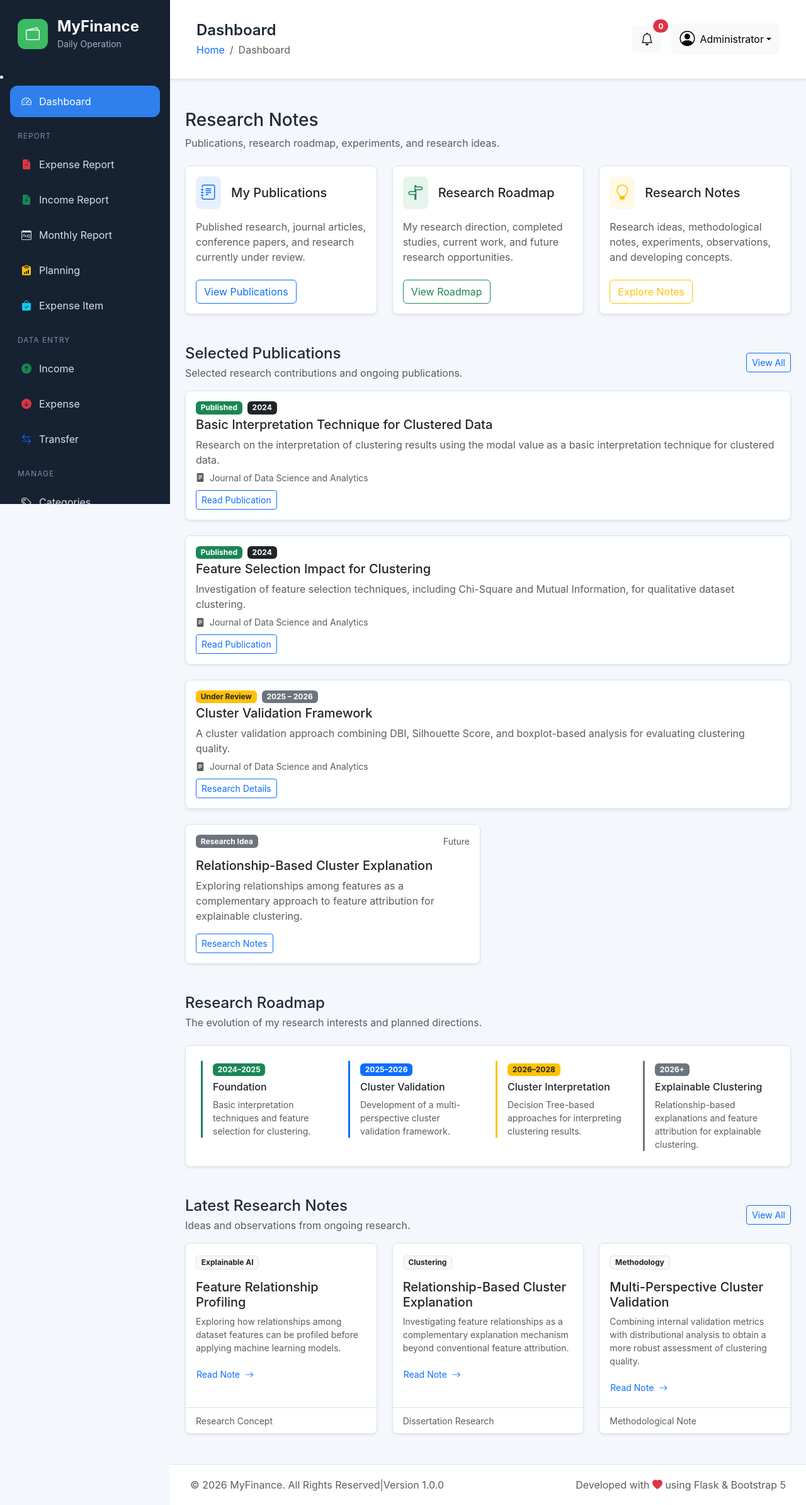
After one commit to rachmadf/portfolio, a Flask app: template templates/research_notes/research_notes_home.html in a window 1280 px wide. The commit adds this page. Shown: the whole page at 63% size. Run offline with Flask 3, Linux system fonts and the light colour scheme; the template is opened without the code that fills it, so the values that code supplies are empty; some libraries are stand-ins or nearby versions; grey boxes are pictures that could not be loaded.

Commit message:
Develop research notes page and publication layout

```diff
--- a/app.py
+++ b/app.py
@@ -6,9 +6,11 @@ app = Flask(__name__)
 
 from routes.portfolio import portfolio
 from routes.ocr import ocr
+from routes.research_notes import research_notes
 
 app.register_blueprint(portfolio)
 app.register_blueprint(ocr)
+app.register_blueprint(research_notes)
 
 
 @app.route("/")
--- a/templates/layouts/base.html
+++ b/templates/layouts/base.html
@@ -22,6 +22,11 @@
         href="https://cdn.jsdelivr.net/npm/bootstrap@5.3.7/dist/css/bootstrap.min.css"
         rel="stylesheet">
 
+    <!-- Bootstrap Icon -->
+    <link
+        rel="stylesheet"
+        href="https://cdn.jsdelivr.net/npm/bootstrap-icons@1.11.3/font/bootstrap-icons.min.css"
+    >
     <!-- Global CSS -->
 
     <link
--- /dev/null
+++ b/templates/research_notes/research_notes_home.html
@@ -0,0 +1,540 @@
+{% extends "layouts/base.html" %}
+
+{% block title %}Research Notes{% endblock %}
+
+{% block content %}
+
+<div class="container-fluid py-4">
+
+    <!-- =========================================
+         PAGE HEADER
+    ========================================== -->
+    <div class="mb-4">
+        <h1 class="h3 mb-2">Research Notes</h1>
+        <p class="text-muted mb-0">
+            Publications, research roadmap, experiments, and research ideas.
+        </p>
+    </div>
+
+
+    <!-- =========================================
+         RESEARCH OVERVIEW
+    ========================================== -->
+    <div class="row g-4 mb-5">
+
+        <!-- Publications -->
+        <div class="col-md-4">
+            <div class="card h-100 border rounded-3 shadow-sm">
+                <div class="card-body">
+
+                    <div class="d-flex align-items-center mb-3">
+                        <div class="bg-primary bg-opacity-10 rounded-3 p-2 me-3">
+                            <i class="bi bi-journal-text text-primary fs-4"></i>
+                        </div>
+
+                        <h2 class="h5 mb-0">My Publications</h2>
+                    </div>
+
+                    <p class="text-muted mb-4">
+                        Published research, journal articles, conference papers,
+                        and research currently under review.
+                    </p>
+
+                    <a href="#"
+                       class="btn btn-outline-primary">
+                        View Publications
+                    </a>
+
+                </div>
+            </div>
+        </div>
+
+
+        <!-- Research Roadmap -->
+        <div class="col-md-4">
+            <div class="card h-100 border rounded-3 shadow-sm">
+                <div class="card-body">
+
+                    <div class="d-flex align-items-center mb-3">
+                        <div class="bg-success bg-opacity-10 rounded-3 p-2 me-3">
+                            <i class="bi bi-signpost-split text-success fs-4"></i>
+                        </div>
+
+                        <h2 class="h5 mb-0">Research Roadmap</h2>
+                    </div>
+
+                    <p class="text-muted mb-4">
+                        My research direction, completed studies, current work,
+                        and future research opportunities.
+                    </p>
+
+                    <a href="#"
+                       class="btn btn-outline-success">
+                        View Roadmap
+                    </a>
+
+                </div>
+            </div>
+        </div>
+
+
+        <!-- Research Notes -->
+        <div class="col-md-4">
+            <div class="card h-100 border rounded-3 shadow-sm">
+                <div class="card-body">
+
+                    <div class="d-flex align-items-center mb-3">
+                        <div class="bg-warning bg-opacity-10 rounded-3 p-2 me-3">
+                            <i class="bi bi-lightbulb text-warning fs-4"></i>
+                        </div>
+
+                        <h2 class="h5 mb-0">Research Notes</h2>
+                    </div>
+
+                    <p class="text-muted mb-4">
+                        Research ideas, methodological notes, experiments,
+                        observations, and developing concepts.
+                    </p>
+
+                    <a href="#"
+                       class="btn btn-outline-warning">
+                        Explore Notes
+                    </a>
+
+                </div>
+            </div>
+        </div>
+
+    </div>
+
+
+    <!-- =========================================
+         PUBLICATIONS
+    ========================================== -->
+    <section class="mb-5">
+
+        <div class="d-flex justify-content-between align-items-center mb-3">
+
+            <div>
+                <h2 class="h4 mb-1">Selected Publications</h2>
+                <p class="text-muted mb-0">
+                    Selected research contributions and ongoing publications.
+                </p>
+            </div>
+
+            <a href="#" class="btn btn-sm btn-outline-primary">
+                View All
+            </a>
+
+        </div>
+
+
+        <div class="row g-4">
+
+            <!-- Publication 1 -->
+            <div class="col-lg-12">
+                <div class="card h-100 border rounded-3 shadow-sm">
+                    <div class="card-body">
+                        <div class="d-flex gap-2 mb-1">
+                            <span class="badge bg-success">Published</span>
+                            <span class="badge bg-dark text-white">2024</span>
+                        </div>
+                        <!-- <div class="d-flex justify-content-between align-items-start mb-1">
+                            <span class="badge bg-success">Published</span>
+                            <small class="text-muted">2024–2025</small>
+                        </div> -->
+
+                        <h3 class="h5">Basic Interpretation Technique for Clustered Data</h3>
+                        <p class="text-muted mb-1">
+                            Research on the interpretation of clustering results
+                            using the modal value as a basic interpretation
+                            technique for clustered data.
+                        </p>
+
+                        <div class="mb-2">
+                            <small class="text-muted">
+                                <i class="bi bi-file-text-fill me-1"></i>
+                                Journal of Data Science and Analytics
+                            </small>
+                        </div>
+
+                        <a href="#" class="btn btn-sm btn-outline-primary">Read Publication</a>
+                    </div>
+                </div>
+            </div>
+
+
+            <!-- Publication 2 -->
+            <div class="col-lg-12">
+                <div class="card h-100 border rounded-3 shadow-sm">
+                    <div class="card-body">
+                        <div class="d-flex gap-2 mb-1">
+                            <span class="badge bg-success">Published</span>
+                            <span class="badge bg-dark text-white">2024</span>
+                        </div>
+
+                        <h3 class="h5">Feature Selection Impact for Clustering</h3>
+                        <p class="text-muted mb-1">
+                            Investigation of feature selection techniques,
+                            including Chi-Square and Mutual Information,
+                            for qualitative dataset clustering.
+                        </p>
+
+                        <div class="mb-2">
+                            <small class="text-muted">
+                                <i class="bi bi-file-text-fill me-1"></i>
+                                Journal of Data Science and Analytics
+                            </small>
+                        </div>
+                        <a href="#" class="btn btn-sm btn-outline-primary">Read Publication</a>
+                    </div>
+                </div>
+            </div>
+
+
+            <!-- Publication 3 -->
+            <div class="col-lg-12">
+                <div class="card h-100 border rounded-3 shadow-sm">
+                    <div class="card-body">
+                        <div class="d-flex gap-2 mb-1">
+                            <span class="badge bg-warning text-dark">Under Review</span>
+                            <span class="badge bg-secondary text-white">2025 – 2026</span>
+                        </div>
+
+                        <h3 class="h5">
+                            Cluster Validation Framework
+                        </h3>
+
+                        <p class="text-muted mb-1">
+                            A cluster validation approach combining DBI,
+                            Silhouette Score, and boxplot-based analysis
+                            for evaluating clustering quality.
+                        </p>
+
+                        <div class="mb-2">
+                            <small class="text-muted">
+                                <i class="bi bi-file-text-fill me-1"></i>
+                                Journal of Data Science and Analytics
+                            </small>
+                        </div>
+
+                        <a href="#" class="btn btn-sm btn-outline-primary">Research Details</a>
+                    </div>
+                </div>
+            </div>
+
+
+            <!-- Publication 4 -->
+            <div class="col-lg-6">
+                <div class="card h-100 border rounded-3 shadow-sm">
+
+                    <div class="card-body">
+
+                        <div class="d-flex justify-content-between align-items-start mb-3">
+                            <span class="badge bg-secondary">
+                                Research Idea
+                            </span>
+
+                            <small class="text-muted">
+                                Future
+                            </small>
+                        </div>
+
+                        <h3 class="h5">
+                            Relationship-Based Cluster Explanation
+                        </h3>
+
+                        <p class="text-muted">
+                            Exploring relationships among features as a
+                            complementary approach to feature attribution
+                            for explainable clustering.
+                        </p>
+
+                        <a href="#" class="btn btn-sm btn-outline-primary">
+                            Research Notes
+                        </a>
+
+                    </div>
+
+                </div>
+            </div>
+
+        </div>
+
+    </section>
+
+
+    <!-- =========================================
+         RESEARCH ROADMAP
+    ========================================== -->
+    <section class="mb-5">
+
+        <div class="mb-4">
+            <h2 class="h4 mb-1">Research Roadmap</h2>
+            <p class="text-muted mb-0">
+                The evolution of my research interests and planned directions.
+            </p>
+        </div>
+
+
+        <div class="card border rounded-3 shadow-sm">
+
+            <div class="card-body p-4">
+
+                <div class="row g-4">
+
+                    <!-- Completed -->
+                    <div class="col-lg-3 col-md-6">
+
+                        <div class="border-start border-success border-3 ps-3">
+
+                            <span class="badge bg-success mb-2">
+                                2024–2025
+                            </span>
+
+                            <h3 class="h6">
+                                Foundation
+                            </h3>
+
+                            <p class="small text-muted mb-0">
+                                Basic interpretation techniques and feature
+                                selection for clustering.
+                            </p>
+
+                        </div>
+
+                    </div>
+
+
+                    <!-- Current -->
+                    <div class="col-lg-3 col-md-6">
+
+                        <div class="border-start border-primary border-3 ps-3">
+
+                            <span class="badge bg-primary mb-2">
+                                2025–2026
+                            </span>
+
+                            <h3 class="h6">
+                                Cluster Validation
+                            </h3>
+
+                            <p class="small text-muted mb-0">
+                                Development of a multi-perspective cluster
+                                validation framework.
+                            </p>
+
+                        </div>
+
+                    </div>
+
+
+                    <!-- Near Future -->
+                    <div class="col-lg-3 col-md-6">
+
+                        <div class="border-start border-warning border-3 ps-3">
+
+                            <span class="badge bg-warning text-dark mb-2">
+                                2026–2028
+                            </span>
+
+                            <h3 class="h6">
+                                Cluster Interpretation
+                            </h3>
+
+                            <p class="small text-muted mb-0">
+                                Decision Tree-based approaches for interpreting
+                                clustering results.
+                            </p>
+
+                        </div>
+
+                    </div>
+
+
+                    <!-- Future -->
+                    <div class="col-lg-3 col-md-6">
+
+                        <div class="border-start border-secondary border-3 ps-3">
+
+                            <span class="badge bg-secondary mb-2">
+                                2026+
+                            </span>
+
+                            <h3 class="h6">
+                                Explainable Clustering
+                            </h3>
+
+                            <p class="small text-muted mb-0">
+                                Relationship-based explanations and feature
+                                attribution for explainable clustering.
+                            </p>
+
+                        </div>
+
+                    </div>
+
+                </div>
+
+            </div>
+
+        </div>
+
+    </section>
+
+
+    <!-- =========================================
+         RESEARCH NOTES
+    ========================================== -->
+    <section>
+
+        <div class="d-flex justify-content-between align-items-center mb-3">
+
+            <div>
+                <h2 class="h4 mb-1">Latest Research Notes</h2>
+                <p class="text-muted mb-0">
+                    Ideas and observations from ongoing research.
+                </p>
+            </div>
+
+            <a href="#" class="btn btn-sm btn-outline-primary">
+                View All
+            </a>
+
+        </div>
+
+
+        <div class="row g-4">
+
+            <!-- Note 1 -->
+            <div class="col-lg-4 col-md-6">
+
+                <article class="card h-100 border rounded-3 shadow-sm">
+
+                    <div class="card-body">
+
+                        <div class="mb-3">
+                            <span class="badge bg-light text-dark border">
+                                Explainable AI
+                            </span>
+                        </div>
+
+                        <h3 class="h5">
+                            Feature Relationship Profiling
+                        </h3>
+
+                        <p class="text-muted small">
+                            Exploring how relationships among dataset features
+                            can be profiled before applying machine learning
+                            models.
+                        </p>
+
+                        <a href="#"
+                           class="btn btn-sm btn-link px-0 text-decoration-none">
+                            Read Note
+                            <i class="bi bi-arrow-right ms-1"></i>
+                        </a>
+
+                    </div>
+
+                    <div class="card-footer bg-transparent border-top">
+                        <small class="text-muted">
+                            Research Concept
+                        </small>
+                    </div>
+
+                </article>
+
+            </div>
+
+
+            <!-- Note 2 -->
+            <div class="col-lg-4 col-md-6">
+
+                <article class="card h-100 border rounded-3 shadow-sm">
+
+                    <div class="card-body">
+
+                        <div class="mb-3">
+                            <span class="badge bg-light text-dark border">
+                                Clustering
+                            </span>
+                        </div>
+
+                        <h3 class="h5">
+                            Relationship-Based Cluster Explanation
+                        </h3>
+
+                        <p class="text-muted small">
+                            Investigating feature relationships as a
+                            complementary explanation mechanism beyond
+                            conventional feature attribution.
+                        </p>
+
+                        <a href="#"
+                           class="btn btn-sm btn-link px-0 text-decoration-none">
+                            Read Note
+                            <i class="bi bi-arrow-right ms-1"></i>
+                        </a>
+
+                    </div>
+
+                    <div class="card-footer bg-transparent border-top">
+                        <small class="text-muted">
+                            Dissertation Research
+                        </small>
+                    </div>
+
+                </article>
+
+            </div>
+
+
+            <!-- Note 3 -->
+            <div class="col-lg-4 col-md-6">
+
+                <article class="card h-100 border rounded-3 shadow-sm">
+
+                    <div class="card-body">
+
+                        <div class="mb-3">
+                            <span class="badge bg-light text-dark border">
+                                Methodology
+                            </span>
+                        </div>
+
+                        <h3 class="h5">
+                            Multi-Perspective Cluster Validation
+                        </h3>
+
+                        <p class="text-muted small">
+                            Combining internal validation metrics with
+                            distributional analysis to obtain a more robust
+                            assessment of clustering quality.
+                        </p>
+
+                        <a href="#"
+                           class="btn btn-sm btn-link px-0 text-decoration-none">
+                            Read Note
+                            <i class="bi bi-arrow-right ms-1"></i>
+                        </a>
+
+                    </div>
+
+                    <div class="card-footer bg-transparent border-top">
+                        <small class="text-muted">
+                            Methodological Note
+                        </small>
+                    </div>
+
+                </article>
+
+            </div>
+
+        </div>
+
+    </section>
+
+</div>
+
+{% endblock %}
```
Also changed, not shown: routes/research_notes.py (added, +16 -0 lines), templates/index.html (+18 -86 lines), 1 other file.
